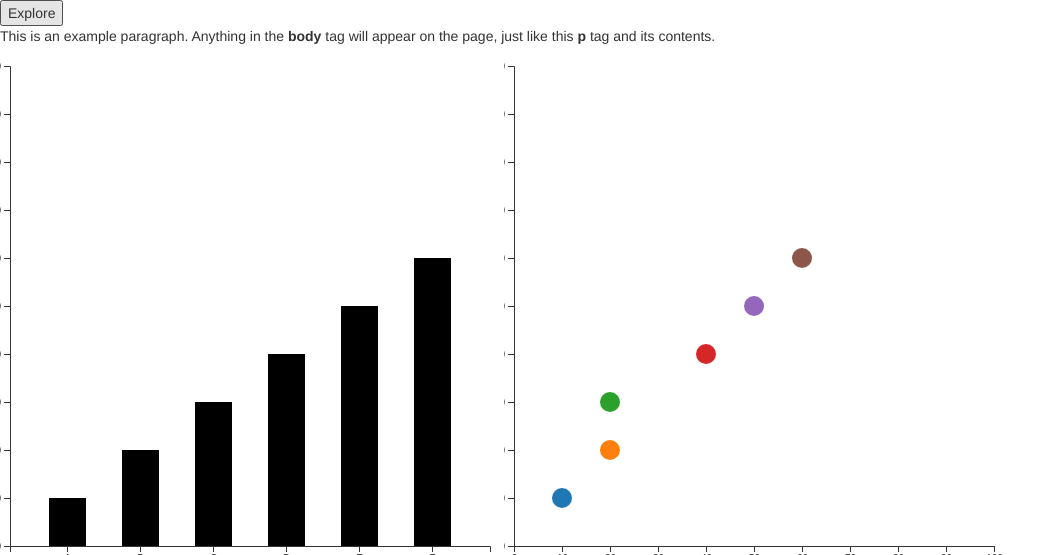
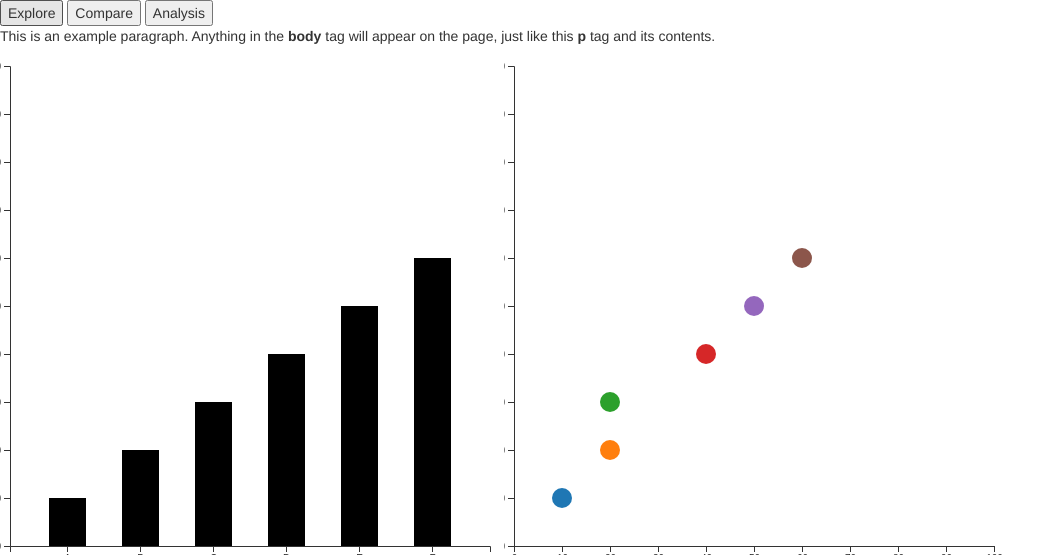
Before and after one commit to liangvi/Visualization_Demo_D3, a Flask app: page / in a window 1280 px wide. Shown: the top 555 px of the page, without its empty margins (0-1058 px from the left). Run offline with Flask 2, Linux system fonts and the light colour scheme; some libraries are stand-ins or nearby versions.

Commit message:
compare analysis

```diff
--- a/templates/index.html
+++ b/templates/index.html
@@ -25,6 +25,14 @@
             type="button">
         Explore
     </button>
+    <button class="favorite styled"
+            type="button">
+        Compare
+    </button>
+    <button class="favorite styled"
+            type="button">
+        Analysis
+    </button>
 
   </head>
 
```
